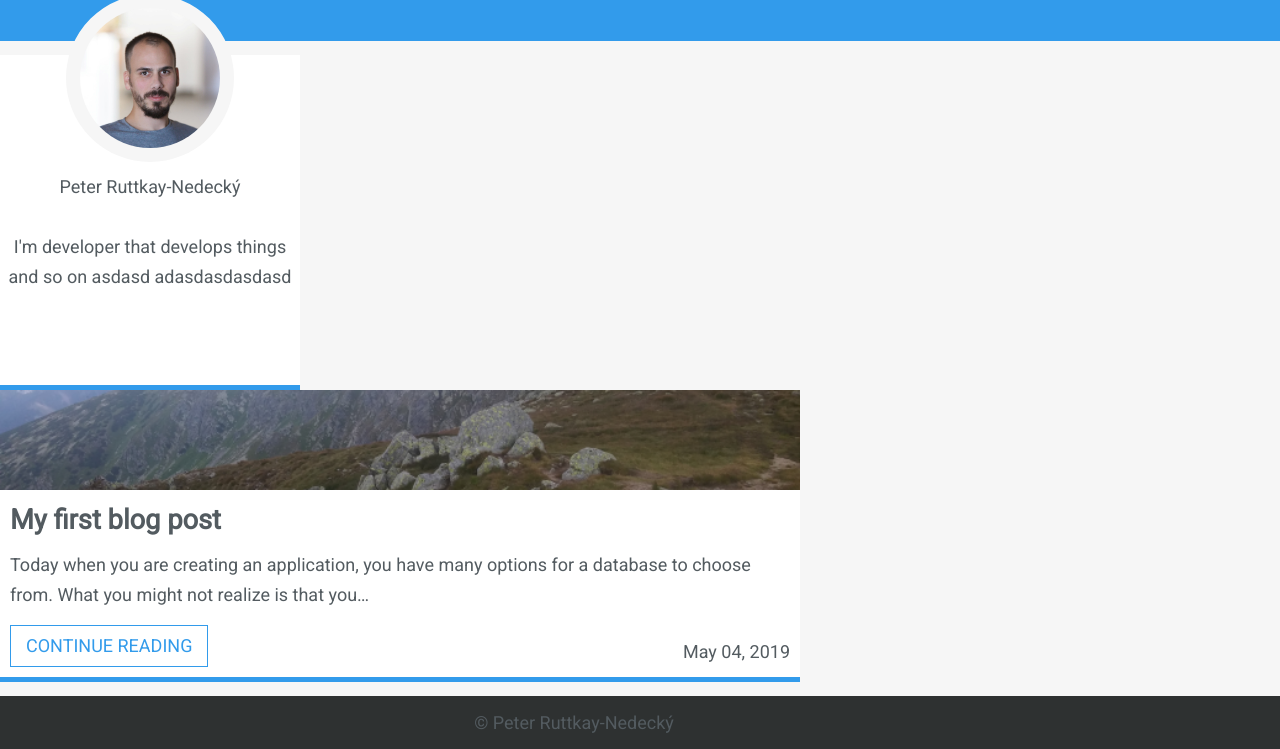
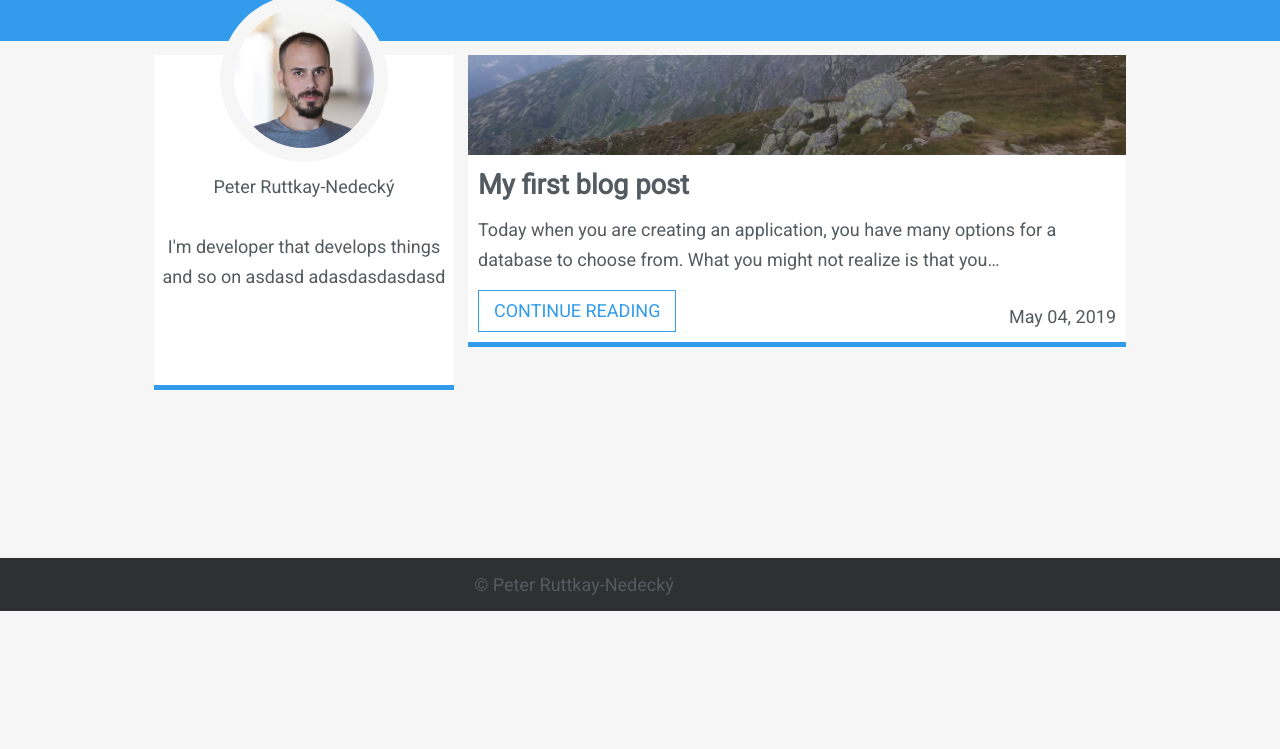
Before and after one commit to pruttned/pruttned.github.io, a Gatsby site: page / in a window 1280 px wide. Shown: the part 189-938 px from the top of the page. After the commit the page ends 800 px from the top, so only its background shows below. Built offline with nearby package versions, Linux system fonts and the light colour scheme; Gatsby itself is replaced by a stand-in of ours; some packages are replaced by stand-ins of ours.

Commit message:
feat(index): add style

```diff
--- a/src/components/article-card-list.js
+++ b/src/components/article-card-list.js
@@ -1,17 +1,11 @@
 import * as React from 'react';
-import { useStaticQuery, graphql } from 'gatsby';
-import styled, { ThemeContext } from 'styled-components';
-import Container from './container';
-import { FacebookIcon, LinkedinIcon, GithubIcon } from './icon';
-import Link from './link';
+import styled from 'styled-components';
 import ArticleCard from './article-card';
 
 const Root = styled.div`
-  max-width: 800px;
 `;
 
 const ArticleCardList = ({ items }) => {
-    const themeContext = React.useContext(ThemeContext);
     return (
         <Root>
             {items.map(item => (<ArticleCard key={item.path} {...item}></ArticleCard>))}
--- a/src/components/container.js
+++ b/src/components/container.js
@@ -4,7 +4,7 @@ import styled from 'styled-components';
 const Root = styled.div`
     display: grid;
     background: ${p => p.background || 'none'};
-    grid-template-columns: auto [content-start] minmax(0px, ${p => p.narrow ? `680px` : `1200px`}) [content-end] auto;
+    grid-template-columns: auto [content-start] minmax(0px, ${p => p.narrow ? `680px` : `1000px`}) [content-end] auto;
 `;
 
 const Content = styled.div`
--- a/src/components/person-aside.js
+++ b/src/components/person-aside.js
@@ -7,7 +7,6 @@ import Link from './link';
 import PersonCard from './person-card';
 
 const Root = styled.aside`
-    max-width: 300px;
     text-align: center;
     border-bottom: ${p => p.theme.card.bottomBorder} ;
 `;
--- a/src/pages/index.js
+++ b/src/pages/index.js
@@ -1,10 +1,29 @@
 import React from "react"
-import { Link } from "gatsby"
+import styled from 'styled-components';
+import media from "styled-media-query";
 
 import Layout from "../components/layout"
 import SEO from "../components/seo"
 import ArticleCardList from "../components/article-card-list"
 import PersonAside from "../components/person-aside"
+import Container from "../components/container";
+
+const Root = styled.div`
+  display: grid;
+  ${media.greaterThan('medium')`
+    grid: 1fr / 300px auto;
+    column-gap: ${p => p.theme.grid.gutter}px;
+    padding: 0 ${p => p.theme.grid.gutter}px;
+  `}
+`;
+
+//also to keep height of actual aside
+const PersonAsideWrap = styled.div`
+  display: none;
+  ${media.greaterThan('medium')`
+    display: block;
+  `}
+`;
 
 export default function IndexPage({ data }) {
 
@@ -19,8 +38,14 @@ export default function IndexPage({ data }) {
   return (
     <Layout>
       <SEO title="Home" />
-      <PersonAside></PersonAside>
-      <ArticleCardList items={items}></ArticleCardList>
+      <Container noPadding>
+        <Root>
+          <PersonAsideWrap>
+            <PersonAside></PersonAside>
+          </PersonAsideWrap>
+          <ArticleCardList items={items}></ArticleCardList>
+        </Root>
+      </Container>
     </Layout>
   )
 }
```
